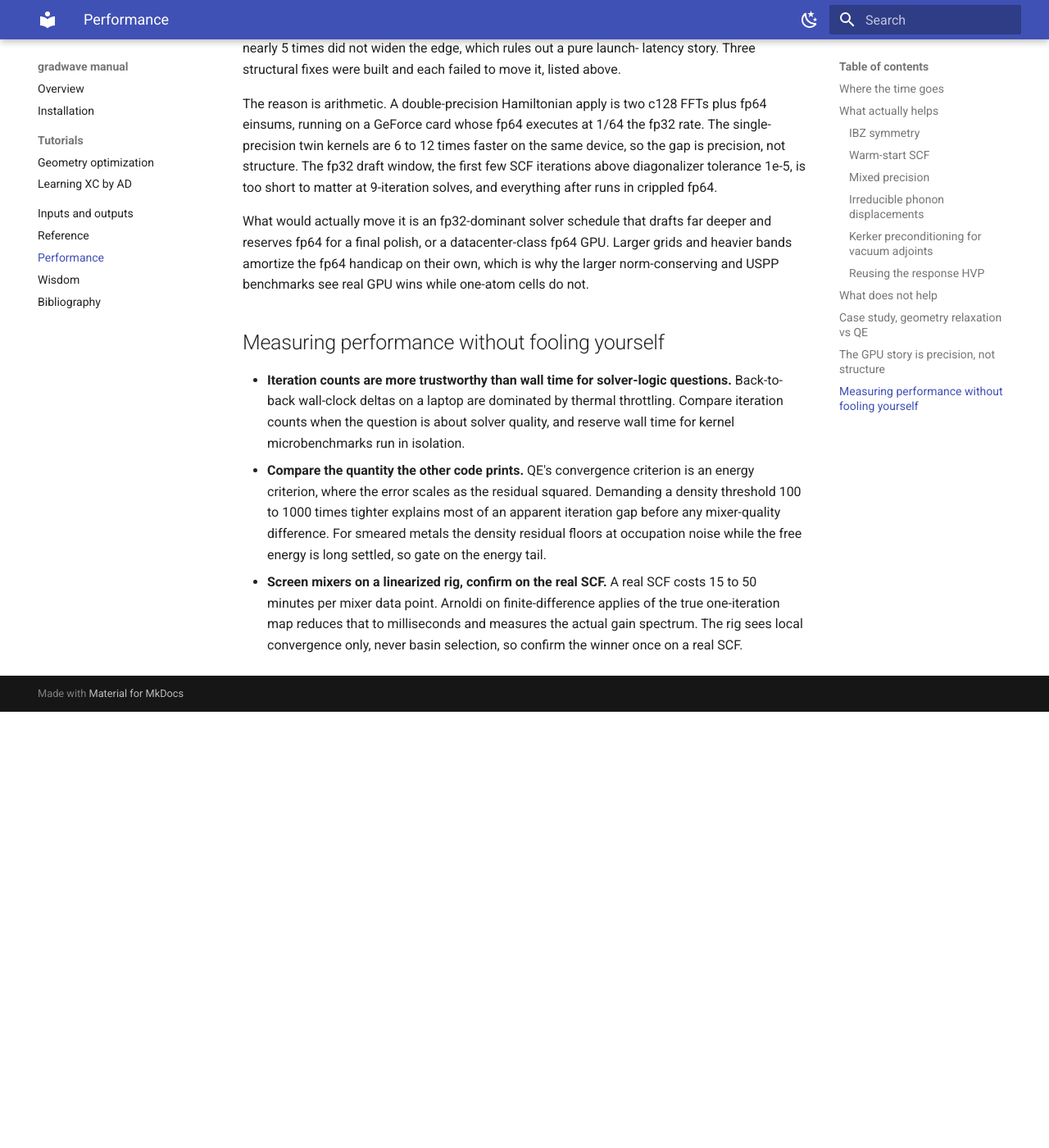
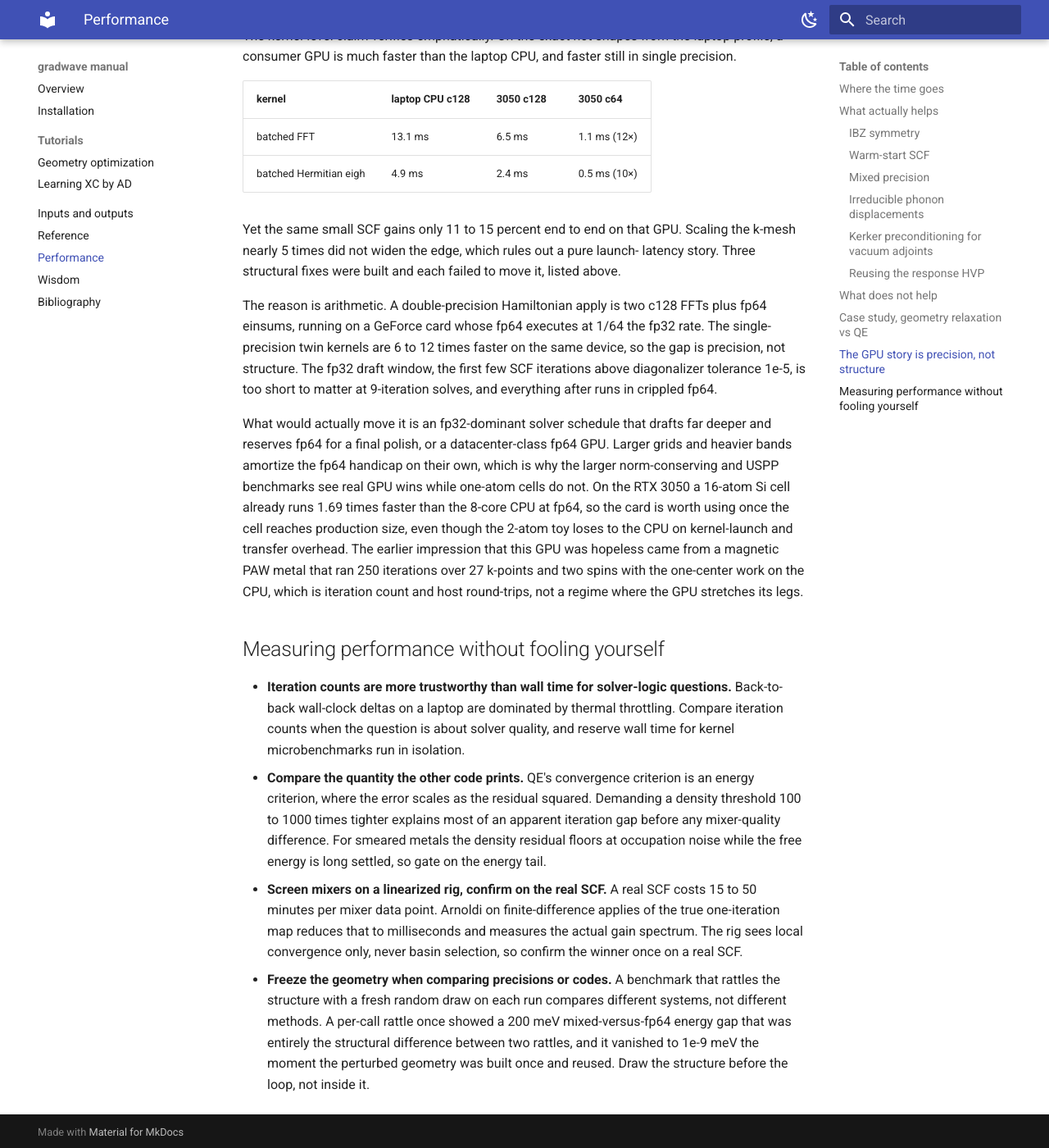
Before and after one commit to wladerer/gradwave, an MkDocs documentation site: the page built from docs/manual/performance.md, in a window 1280 px wide and 1400 px high, scrolled down 4183 px. Shown: the whole window at 82% size. Built offline with MkDocs 1.6.1 and Material for MkDocs 9.7.7, drawn with Linux system fonts in a browser that asks for light colours; before the commit the page ends 5051 px from its top, so only the background shows below that; some of the changed text lies outside the part shown.

Commit message:
docs: mixed-precision size scaling, GPU/CPU crossover, error-estimate output
Performance page: the mixed-precision speedup grows monotonically with system
size on the RTX 3050 (1.14x at 2 atoms, 1.28x at 16, 1.39x at 54), size is the
clearest predictor, and the draft is bit-identical to fp64 (agrees to 1e-9 meV
at every rhotol, identical iteration counts). GPU beats the 8-core CPU 1.69x at
16 atoms, so the card is worth using at production size. Added the
freeze-the-geometry lesson to the measuring section (a per-call random rattle
faked a 200 meV precision gap that was purely structural).

IO page: documents output.error_estimate, the fields it adds to the .json/.out,
and its coverage.

Co-Authored-By: Claude Opus 4.8 (1M context) <noreply@anthropic.com>

```diff
--- a/docs/manual/performance.md
+++ b/docs/manual/performance.md
@@ -62,6 +62,18 @@ cases by up to about 1.45 times. It regresses fixed-occupation insulators, where
 the fp32 drafts inflate the iteration count. On a consumer GPU whose fp64 runs at a
 fraction of fp32 rate the option is nearly neutral on small systems, for the reason
 in the GPU section below. Measure it on your workload rather than assuming it helps.
+
+The clearest single predictor is system size, not the metal-versus-insulator axis.
+On the RTX 3050 the end-to-end speedup grows monotonically with the cell, from 1.14
+times on 2-atom Si through 1.28 times on 16 atoms to 1.39 times on 54, because the
+fp32 draft only pays once the dense subspace eigensolve and the big-sphere
+Hamiltonian applies dominate the per-iteration cost. A 2-atom cell is the wrong
+regime to judge it. There the eigensolve is negligible and the density-build FFTs,
+which stay fp64 for charge conservation, set the floor. The draft costs nothing in
+accuracy at any size. On a frozen geometry the mixed and fp64 free energies agree to
+1e-9 meV at every convergence threshold from 1e-7 to 1e-10, with identical iteration
+counts, so the fp64 polish removes the draft error whether or not the run stops
+early.
 
 ### Irreducible phonon displacements
 
@@ -173,7 +185,13 @@ What would actually move it is an fp32-dominant solver schedule that drafts far
 deeper and reserves fp64 for a final polish, or a datacenter-class fp64 GPU. Larger
 grids and heavier bands amortize the fp64 handicap on their own, which is why the
 larger norm-conserving and USPP benchmarks see real GPU wins while one-atom cells do
-not.
+not. On the RTX 3050 a 16-atom Si cell already runs 1.69 times faster than the
+8-core CPU at fp64, so the card is worth using once the cell reaches production size,
+even though the 2-atom toy loses to the CPU on kernel-launch and transfer overhead.
+The earlier impression that this GPU was hopeless came from a magnetic PAW metal that
+ran 250 iterations over 27 k-points and two spins with the one-center work on the
+CPU, which is iteration count and host round-trips, not a regime where the GPU
+stretches its legs.
 
 ## Measuring performance without fooling yourself
 
@@ -192,3 +210,9 @@ not.
   true one-iteration map reduces that to milliseconds and measures the actual gain
   spectrum. The rig sees local convergence only, never basin selection, so confirm
   the winner once on a real SCF.
+- **Freeze the geometry when comparing precisions or codes.** A benchmark that
+  rattles the structure with a fresh random draw on each run compares different
+  systems, not different methods. A per-call rattle once showed a 200 meV
+  mixed-versus-fp64 energy gap that was entirely the structural difference between two
+  rattles, and it vanished to 1e-9 meV the moment the perturbed geometry was built
+  once and reused. Draw the structure before the loop, not inside it.
```
Also changed, not shown: docs/manual/io.md (+19 -0 lines).
